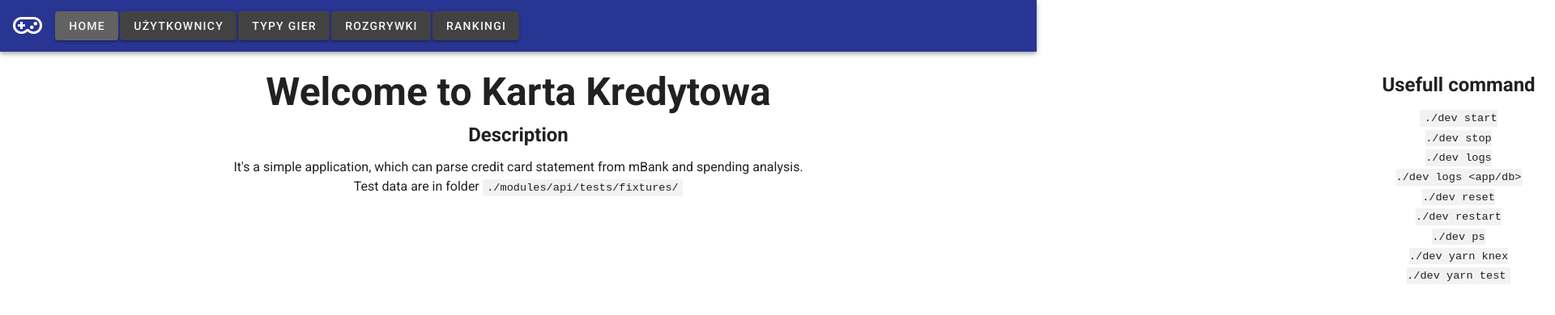
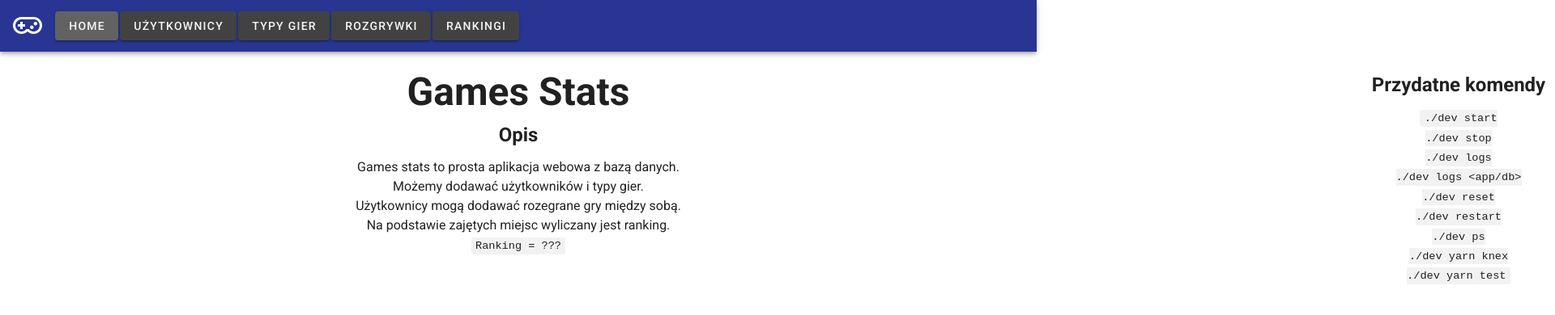
Before and after one commit to ChromeGG/uwProject, a Vue app in the folder modules/frontend/: page /#/ in a window 1280 px wide. Shown: the top 390 px of the page at 81% size, 1920 px wide, since content can reach past the window. Built offline with nearby package versions, Linux system fonts and the light colour scheme.

Commit message:
add description

```diff
--- a/modules/frontend/src/views/Home.vue
+++ b/modules/frontend/src/views/Home.vue
@@ -3,20 +3,24 @@
     <v-layout text-center wrap align-center justify-center column fill-height>
       <v-flex col-12>
         <h1 class="display-2 font-weight-bold mb-3">
-          Welcome to Karta Kredytowa
+          Games Stats
         </h1>
-        <h2 class="headline font-weight-bold mb-3">Description</h2>
-        <p class="subheading font-weight-regular">
-          It's a simple application, which can parse credit card statement from
-          mBank and spending analysis.
-          <br >
-          Test data are in folder
-          <code>./modules/api/tests/fixtures/</code>
-        </p>
+        <h2 class="headline font-weight-bold mb-3">Opis</h2>
+        <div class="subheading font-weight-regular">
+          Games stats to prosta aplikacja webowa z bazą danych.
+          <br>
+          Możemy dodawać użytkowników i typy gier.
+          <br>
+          Użytkownicy mogą dodawać rozegrane gry między sobą.
+          <br>
+          Na podstawie zajętych miejsc wyliczany jest ranking.
+          <br>
+          <code> Ranking = ???</code>
+        </div>
       </v-flex>
 
       <v-flex col-12>
-        <h2 class="headline font-weight-bold mb-3">Usefull command</h2>
+        <h2 class="headline font-weight-bold mb-3">Przydatne komendy</h2>
         <code>
           ./dev start <br >
           ./dev stop <br >
@@ -29,46 +33,6 @@
           ./dev yarn test <br >
         </code>
       </v-flex>
-      <v-flex col-12 class="justify-center" justify-center>
-        <h2 class="headline font-weight-bold mb-3">Technical description</h2>
-        <p>
-          The project contains two modules, backend and frontend. Code is in one
-          repository (monorepo).
-        </p>
-        <p>
-          Backend is using <a href="https://hapi.dev/">hapi.js</a>. To
-          communicate with data base we are using
-          <a href="http://knexjs.org/"> knex</a> (as query builder) and
-          <a href="https://vincit.github.io/objection.js/">objection.js</a> (ORM
-          for knex).
-
-          truncate table users_games, ranks, games, game_types, users;
-          <br >
-        </p>
-        <p align="center">
-          Code is divided into few parts:
-          <v-list width="550" class="justify-center">
-            <v-list-item>readers - for communication with database (searching, paginations etc.),</v-list-item>
-            <v-list-item>services - for create, update and delete data,</v-list-item>
-            <v-list-item>tests - for tests (jest.js framework),</v-list-item>
-            <v-list-item>frontend - for frontend things  (vue.js).</v-list-item>
-          </v-list>
-        </p>
-      </v-flex>
-      <v-flex col-12>
-        <h2 class="headline font-weight-bold mb-3">Programming Environment</h2>
-        <p>Operation system: Ubuntu 18.04 LTS</p>
-        <p align="center" fluid>
-          Software:
-          <v-list width="650">
-            <v-list-item>docker >= 19.03.5</v-list-item>
-            <v-list-item>docker-compose >= 1.21.2</v-list-item>
-            <v-list-item>node.js</v-list-item>
-            <v-list-item>VSCode</v-list-item>
-            <v-list-item>Optional software for connecting to DB, if you won't use PSQL(dbeaver, pgmodeler)</v-list-item>
-          </v-list>
-        </p>
-      </v-flex>
     </v-layout>
   </v-container>
 </template>
```
